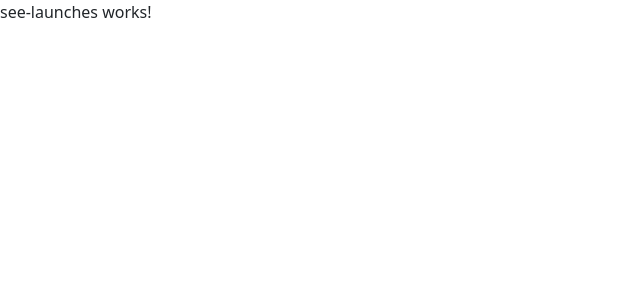
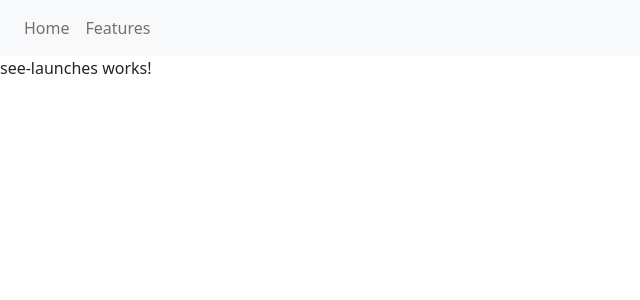
Before and after one commit to huhulacolle/SpaceX-Exo, an Angular app: page /see-lauches in a window 1280 px wide. Shown: the top 300 px of the page, without its empty margins (0-640 px from the left). Built offline with nearby package versions, Linux system fonts and the light colour scheme.

Commit message:
nav bar finito

```diff
--- a/src/app/app.component.html
+++ b/src/app/app.component.html
@@ -1,2 +1,2 @@
-
+<app-navbar></app-navbar>
 <router-outlet></router-outlet>
--- a/src/app/components/navbar/navbar.component.html
+++ b/src/app/components/navbar/navbar.component.html
@@ -1 +1,16 @@
-<a [routerLink]="">NavBar</a>
+<nav class="navbar navbar-expand-lg navbar-light bg-light">
+    <a class="navbar-brand" [routerLink]=""></a>
+    <button class="navbar-toggler" type="button" data-toggle="collapse" data-target="#navbarNav" aria-controls="navbarNav" aria-expanded="false" aria-label="Toggle navigation">
+      <span class="navbar-toggler-icon"></span>
+    </button>
+    <div class="collapse navbar-collapse" id="navbarNav">
+      <ul class="navbar-nav">
+        <li class="nav-item active">
+          <a class="nav-link" routerLink="see-lauches" >Home</a>
+        </li>
+        <li class="nav-item">
+          <a class="nav-link" routerLink="see-capsules">Features</a>
+        </li>
+      </ul>
+    </div>
+  </nav>
```
